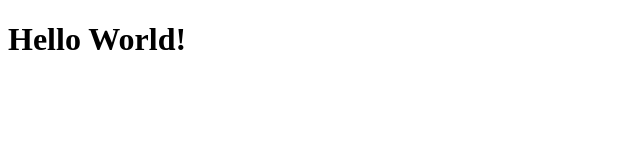
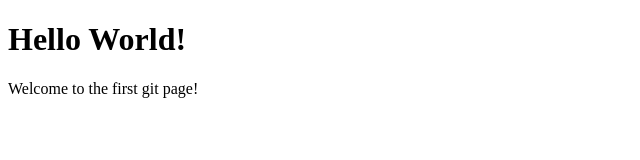
Before and after one commit to aloshar3/myapp, a plain HTML site: page index.html in a window 1280 px wide. Shown: the whole page, without its empty margins (0-640 px from the left). Drawn offline with Linux system fonts and the light colour scheme.

Commit message:
Update index.html

```diff
--- a/index.html
+++ b/index.html
@@ -8,5 +8,6 @@
 </head>
 <body>
     <h1>Hello World!</h1>
+    <p> Welcome to the first git page!</p>
 </body>
 </html>
```
